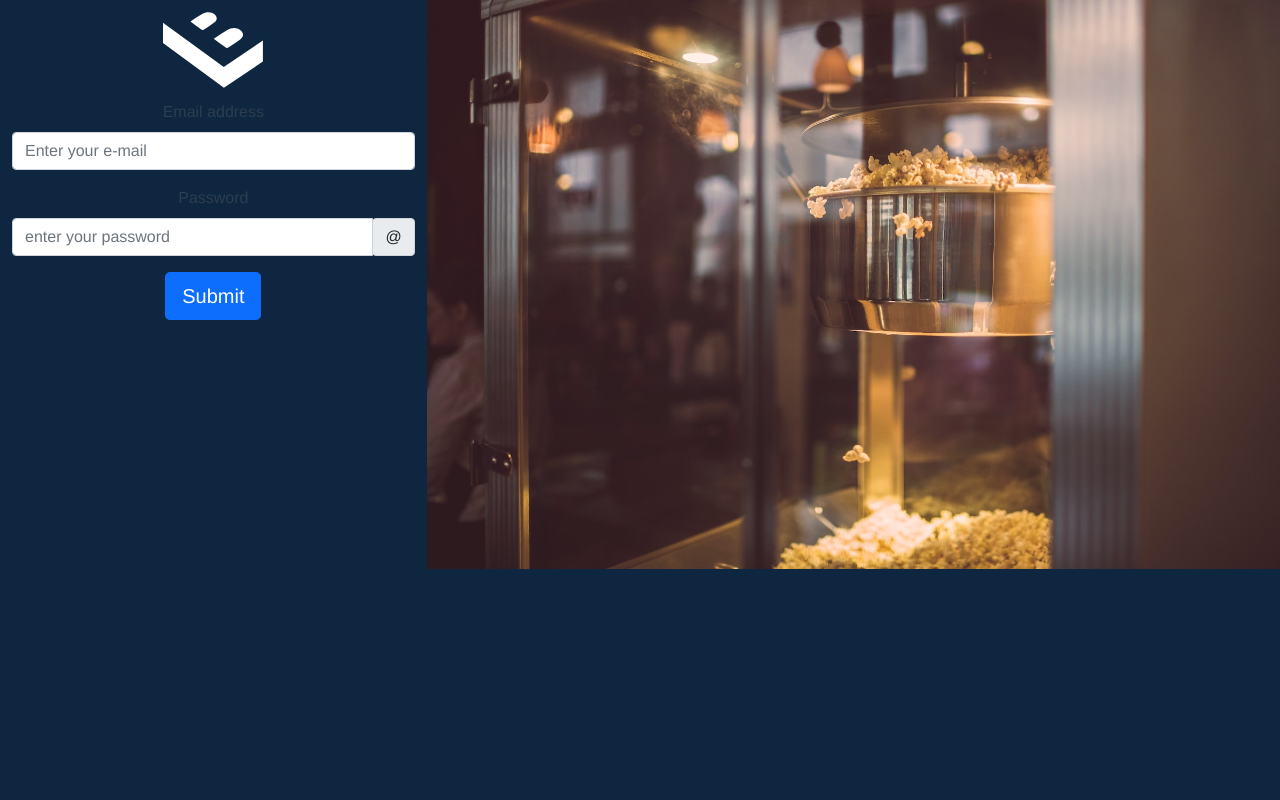
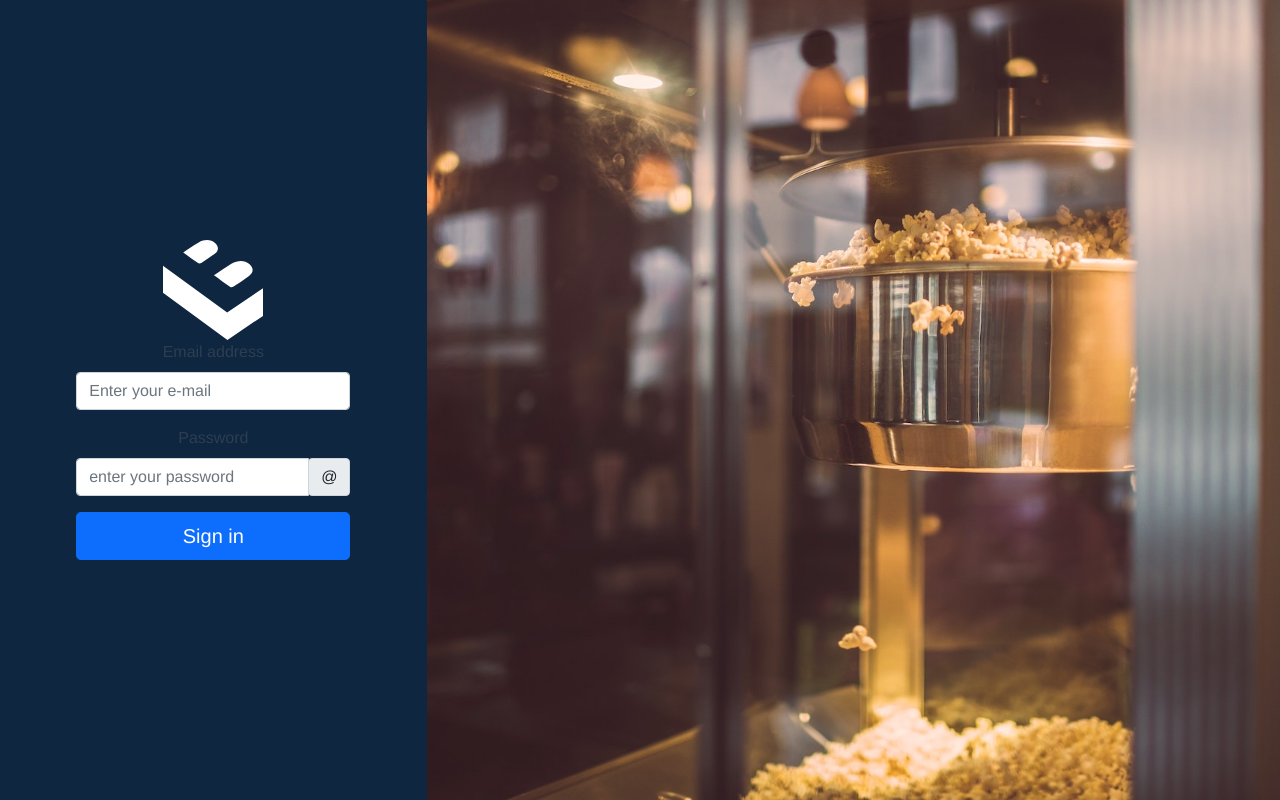
Before and after one commit to Woolgar/login-form, a Vue app: page / in a window 1280 px wide. Built offline with nearby package versions, Linux system fonts and the light colour scheme.

Commit message:
Styling  / layout adjustments

```diff
--- a/src/App.vue
+++ b/src/App.vue
@@ -20,7 +20,8 @@ export default {
   -moz-osx-font-smoothing: grayscale;
   text-align: center;
   color: #2c3e50;
-  height: 100vh;
+  min-height: 100%;
+  height: 100%;
   width: 100%;
   /* #dark blue: #0f2640
       button: #2d7ce5
--- a/src/components/Login.vue
+++ b/src/components/Login.vue
@@ -1,17 +1,17 @@
 <template>
-  <div class="container-fluid login-page">
-    <div class="row px-0">
-      <div class="col-xs-12 col-md-4 col-lg-4">
+  <div class="container-fluid login-page min-vh-100">
+    <div class="row px-0 d-flex flex-row min-vh-100">
+      <div
+        class="col-xs-12 col-md-4 d-flex flex-column col-lg-4 align-items-center align-self-center"
+      >
         <img class="logo" alt="logo" src="../assets/logo-white.svg" />
         <form>
           <div class="mb-3">
-            <label for="exampleInputEmail1" class="form-label"
-              >Email address</label
-            >
+            <label for="Email" class="form-label">Email address</label>
             <input
               type="email"
               class="form-control"
-              id="exampleInputEmail1"
+              id="Email1"
               aria-describedby="emailHelp"
               placeholder="Enter your e-mail"
             />
@@ -35,7 +35,7 @@
           </div>
           <div>
             <button type="submit" class="btn btn-block btn-lg btn-primary">
-              Submit
+              Sign in
             </button>
           </div>
         </form>
@@ -58,11 +58,22 @@ export default {};
 <style scoped>
 .login-page {
   background-color: #0f2640;
-  height: 100%;
+  height: auto;
   width: auto;
 }
 .logo {
   width: 100px;
   height: 100px;
 }
+.btn-block {
+  width: 100%;
+}
+label {
+  text-align: left;
+}
+img {
+  height: 100%;
+  overflow: hidden;
+  object-fit: cover;
+}
 </style>
```
